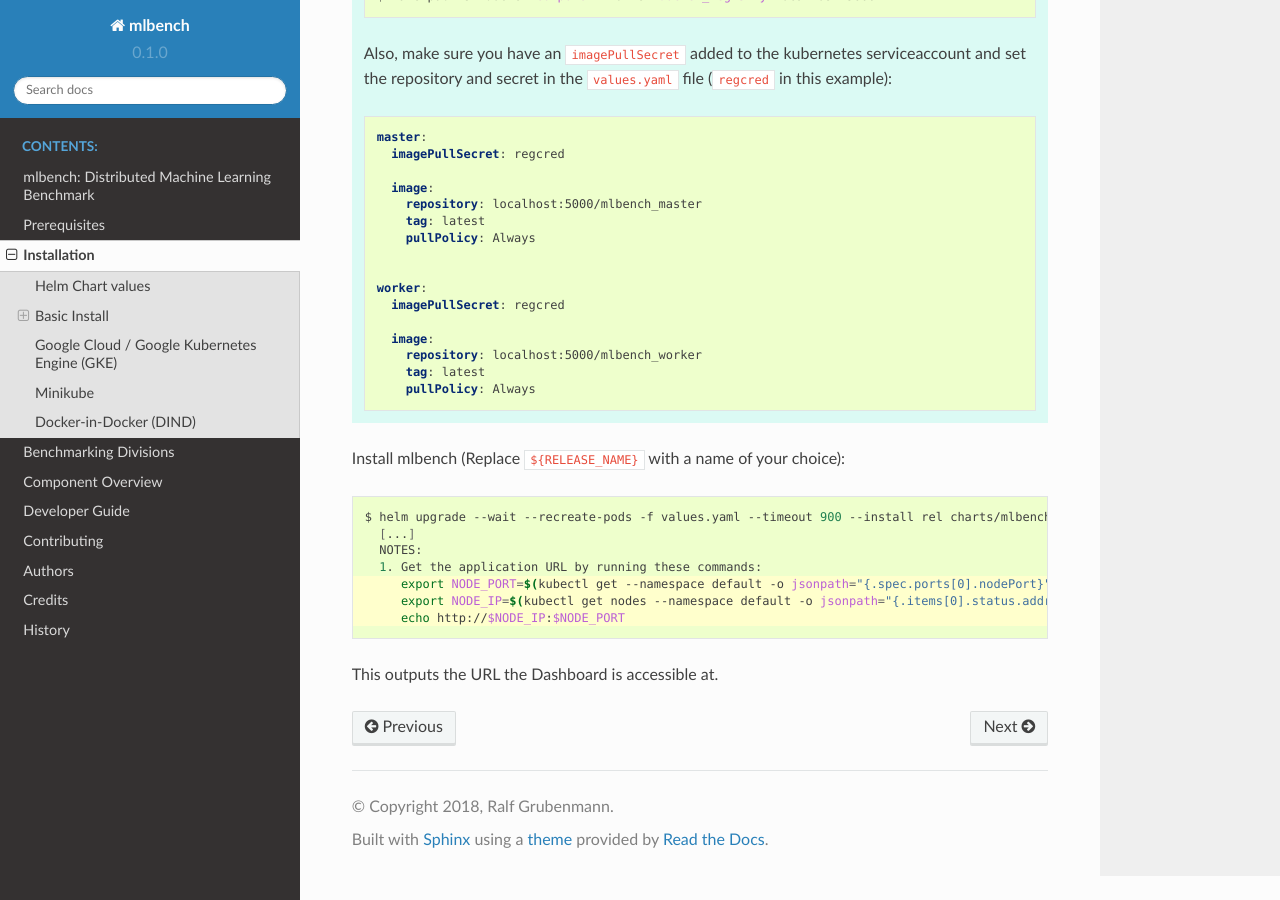
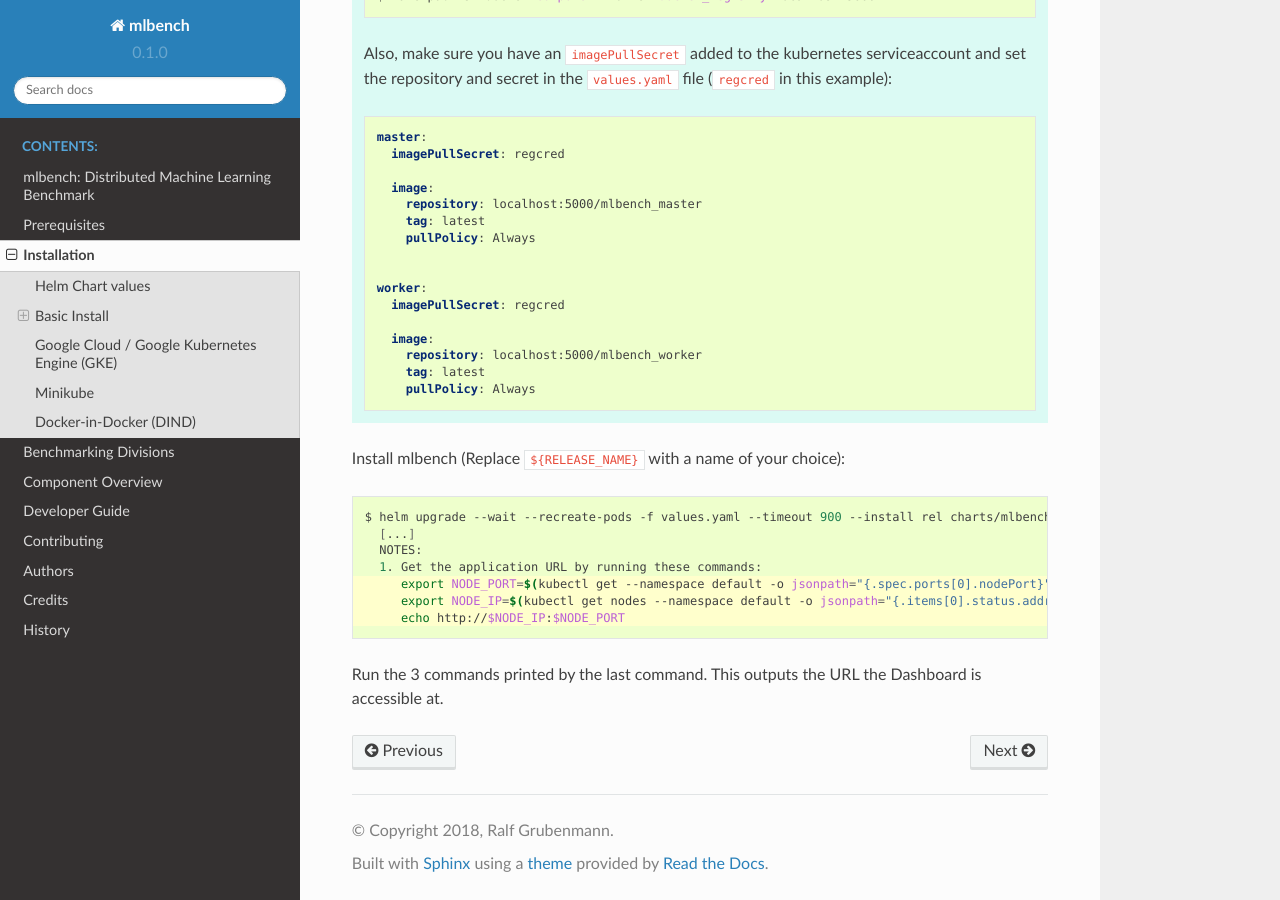
Before and after one commit to mlbench/mlbench-old, a Sphinx documentation site: the page built from docs/installation.rst, in a window 1280 px wide and 900 px high, scrolled down 5956 px. Built offline with Sphinx 7.4.7 and the Read the Docs theme 2.0.0, drawn with Linux system fonts in a browser that asks for light colours.

Commit message:
Make DIND instructions more clear

```diff
--- a/docs/installation.rst
+++ b/docs/installation.rst
@@ -293,4 +293,4 @@
         export NODE_IP=$(kubectl get nodes --namespace default -o jsonpath="{.items[0].status.addresses[0].address}")
         echo http://$NODE_IP:$NODE_PORT
 
-This outputs the URL the Dashboard is accessible at.
+Run the 3 commands printed by the last command. This outputs the URL the Dashboard is accessible at.
```
